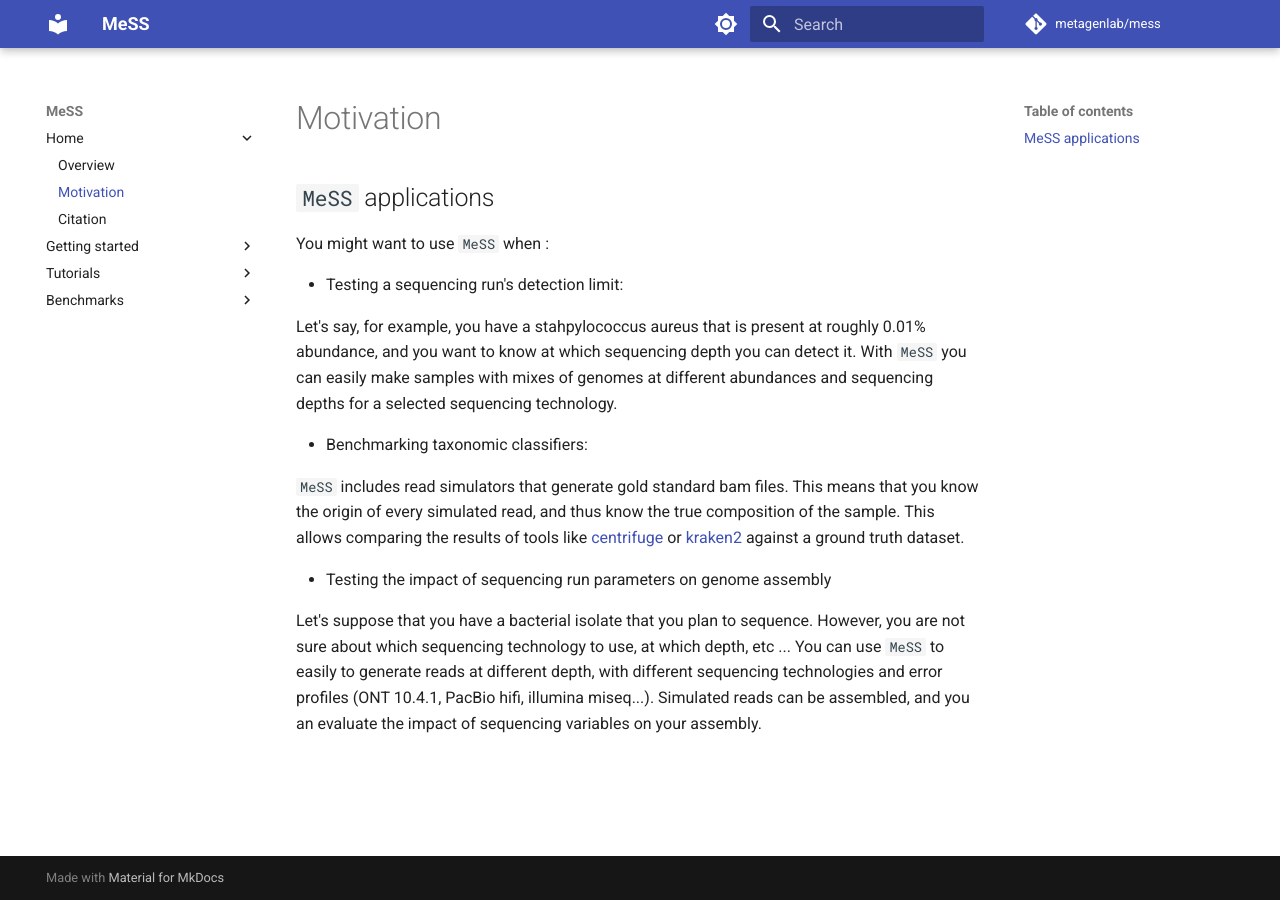
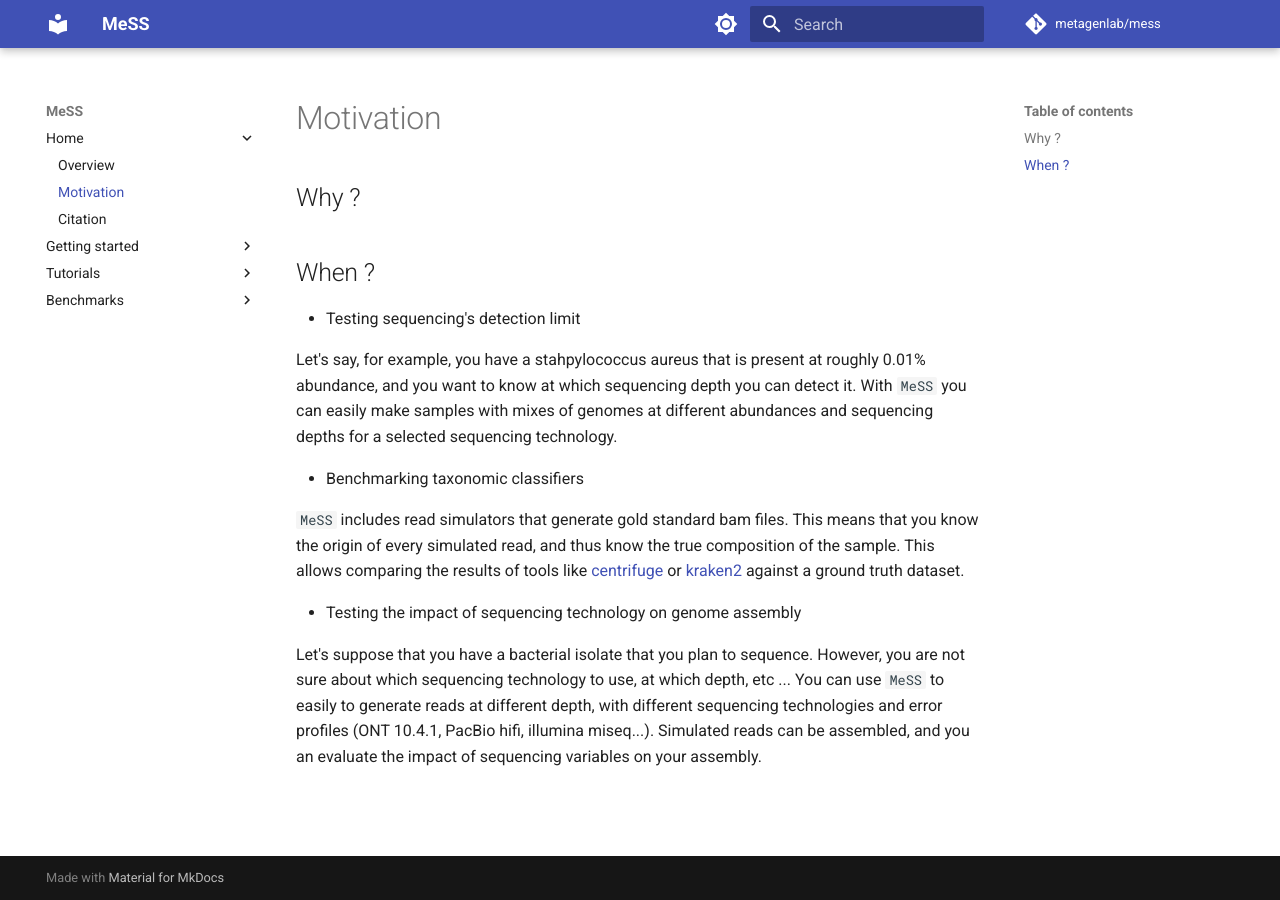
Before and after one commit to metagenlab/MeSS, an MkDocs documentation site: the page built from docs/applications.md, in a window 1280 px wide. Built offline with MkDocs 1.6.1 and Material for MkDocs 9.7.7, drawn with Linux system fonts in a browser that asks for light colours; comment, search, counter and statistics services are not loaded.

Commit message:
updated docs

```diff
--- a/docs/applications.md
+++ b/docs/applications.md
@@ -1,16 +1,16 @@
-## `MeSS` applications
+## Why ?
 
-You might want to use `MeSS` when :
+## When ?
 
-- Testing a sequencing run's detection limit:
+- Testing sequencing's detection limit
 
 Let's say, for example, you have a stahpylococcus aureus that is present at roughly 0.01% abundance, and you want to know at which sequencing depth you can detect it. With `MeSS` you can easily make samples with mixes of genomes at different abundances and sequencing depths for a selected sequencing technology.
 
-- Benchmarking taxonomic classifiers:
+- Benchmarking taxonomic classifiers
 
 `MeSS` includes read simulators that generate gold standard bam files. This means that you know the origin of every simulated read, and thus know the true composition of the sample. This allows comparing the results of tools like [centrifuge](https://github.com/DaehwanKimLab/centrifuge) or [kraken2](https://github.com/DerrickWood/kraken2) against a ground truth dataset.
 
-- Testing the impact of sequencing run parameters on genome assembly
+- Testing the impact of sequencing technology on genome assembly
 
 Let's suppose that you have a bacterial isolate that you plan to sequence. However, you are not sure about which sequencing technology to use, at which depth, etc ...
 You can use `MeSS` to easily to generate reads at different depth, with different sequencing technologies and error profiles (ONT 10.4.1, PacBio hifi, illumina miseq...). Simulated reads can be assembled, and you an evaluate the impact of sequencing variables on your assembly.
```
Also changed, not shown: docs/motivation.md (+3 -7 lines).
